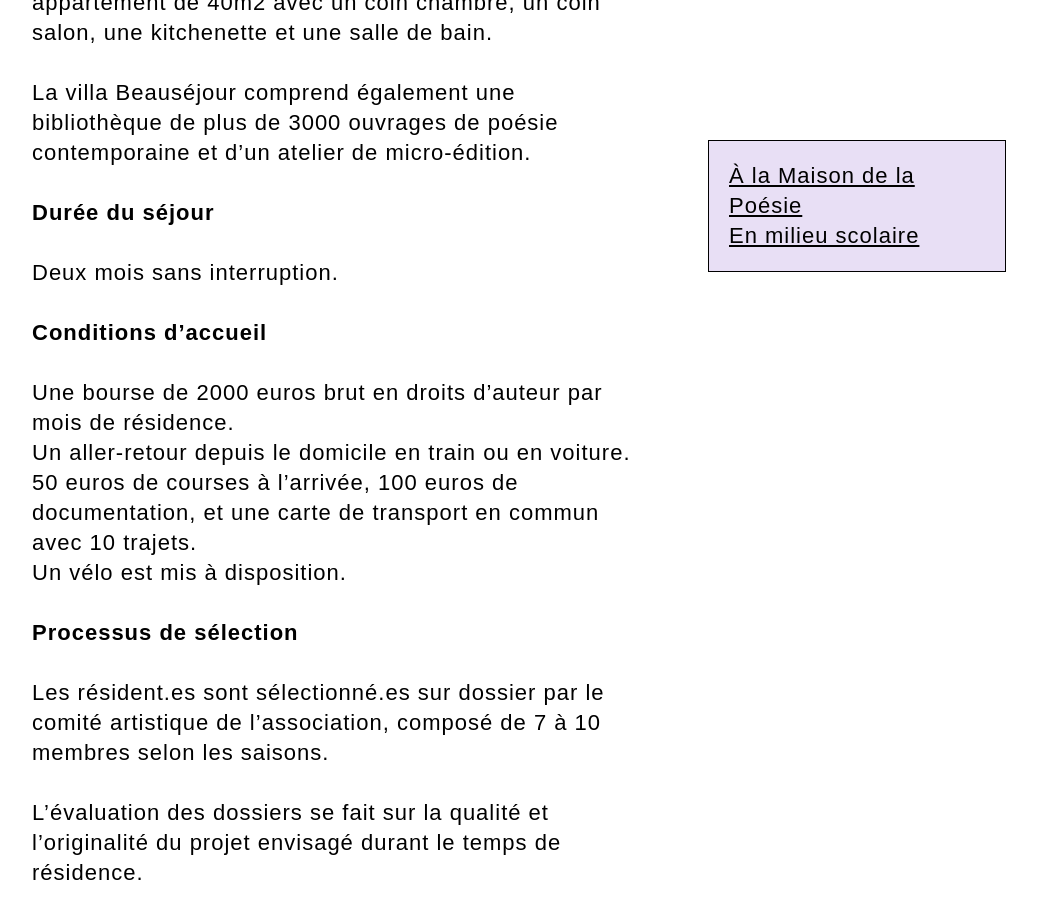
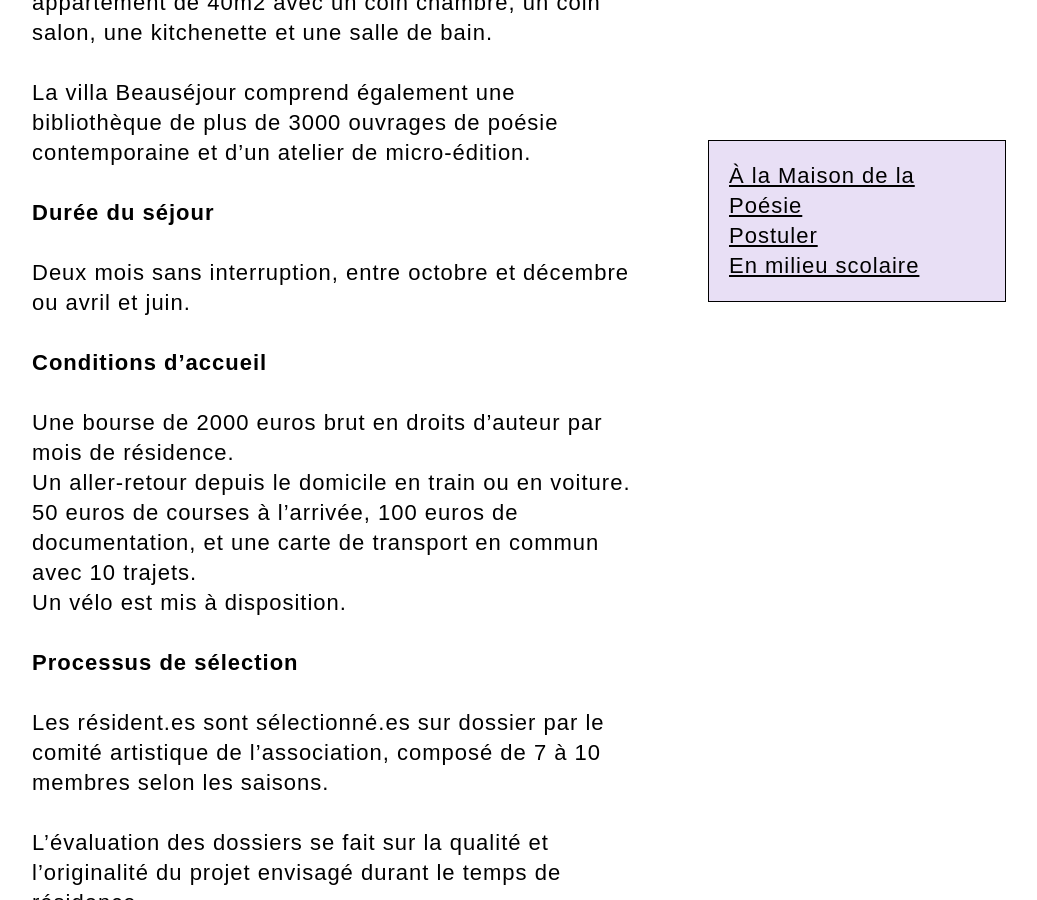
Before and after one commit to PQuod/MaisondelaPoesiedeRennes, a Jekyll site: the page built from residences.md, in a window 1280 px wide and 900 px high, scrolled down 940 px. Shown: the whole window, without its empty margins (204-1241 px from the left). Built offline with Jekyll 4.4.1, drawn with Linux system fonts in a browser that asks for light colours; some web fonts are replaced; a script that is not in the unit is left out.

Commit message:
Update Pages “residences”

```diff
--- a/residences.md
+++ b/residences.md
@@ -24,7 +24,7 @@
 
 **Durée du séjour**
 
-Deux mois sans interruption.
+Deux mois sans interruption, entre octobre et décembre ou avril et juin.
 
 **Conditions d'accueil**
 
@@ -52,9 +52,13 @@
 
 Le formulaire est à remplir et à renvoyer par email ou par courrier. Tout dosier incomplet ne sera pas pris en compte.
 
-**Postuler**
+---
+
+## Postuler
 
 [Postuler pour une des deux résidences de création de la saison 2023 (octobre-décembre) - 2024 (avril-juin).](https://maisondelapoesierennes.netlify.app/appel/2022/05/02/appels-residences-23-24.html)
+
+---
 
 <div id="list_res"></div>
 
@@ -70,4 +74,6 @@
 
 La meilleure période pour commencer à réfléchir ensemble à une résidence est vers la fin du deuxième trimestre de l'année scolaire. Par exemple, **pour une résidence durant l'année scolaire 2024, privilégier une construction entre janvier et mars 2023.**
 
+---
+
 <div id="list_res_scol"></div>
```
